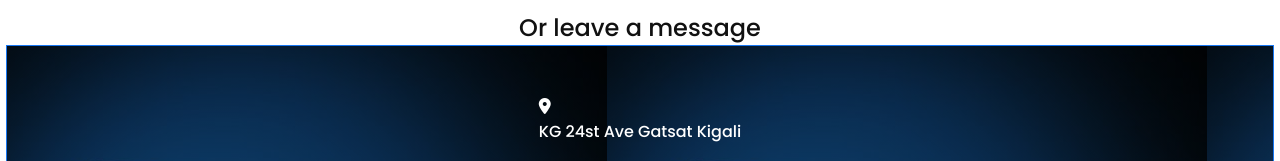
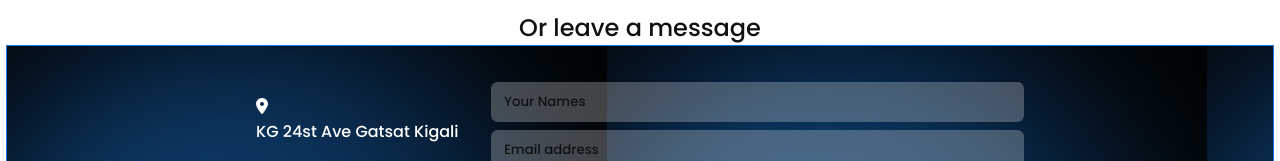
Before and after one commit to valentindush/fashion, a plain HTML site: page contact.html in a window 1280 px wide. Shown: the part 631-792 px from the top of the page. Drawn offline with Linux system fonts and the light colour scheme; a web font is replaced by a local one.

Commit message:
placeholder

```diff
--- a/css/style.css
+++ b/css/style.css
@@ -1134,6 +1134,7 @@ h3, h2{
     outline: none;
     border-radius: .5em;
     border: none;
+    color: #fff;
     background: rgba(255, 2555, 255, 0.25);
 }
 
@@ -1181,7 +1182,7 @@ h3, h2{
         width: 80vh;
     }
 }
-@media only screen and (min-width: 320px) {
+@media only screen and (max-width: 320px) {
     .c_contact{
         display: flex;
         flex-direction: column;
```
